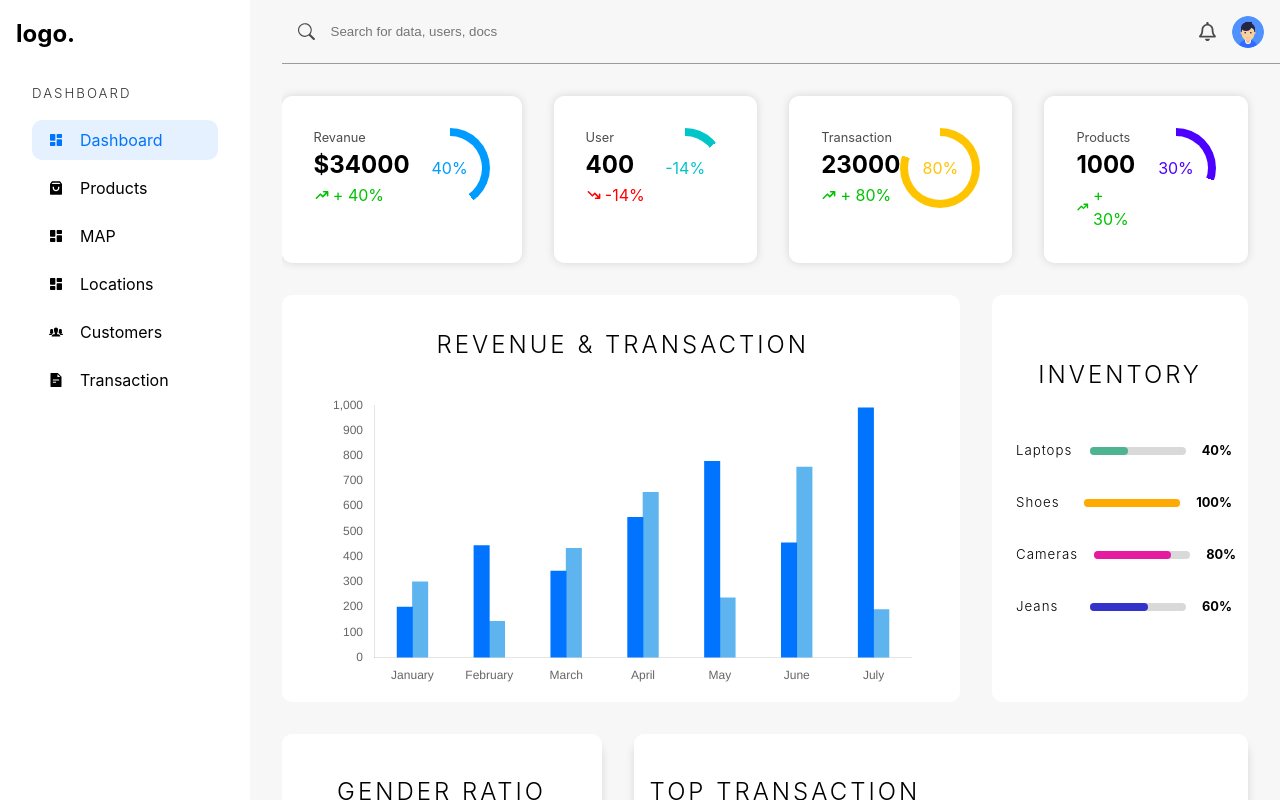
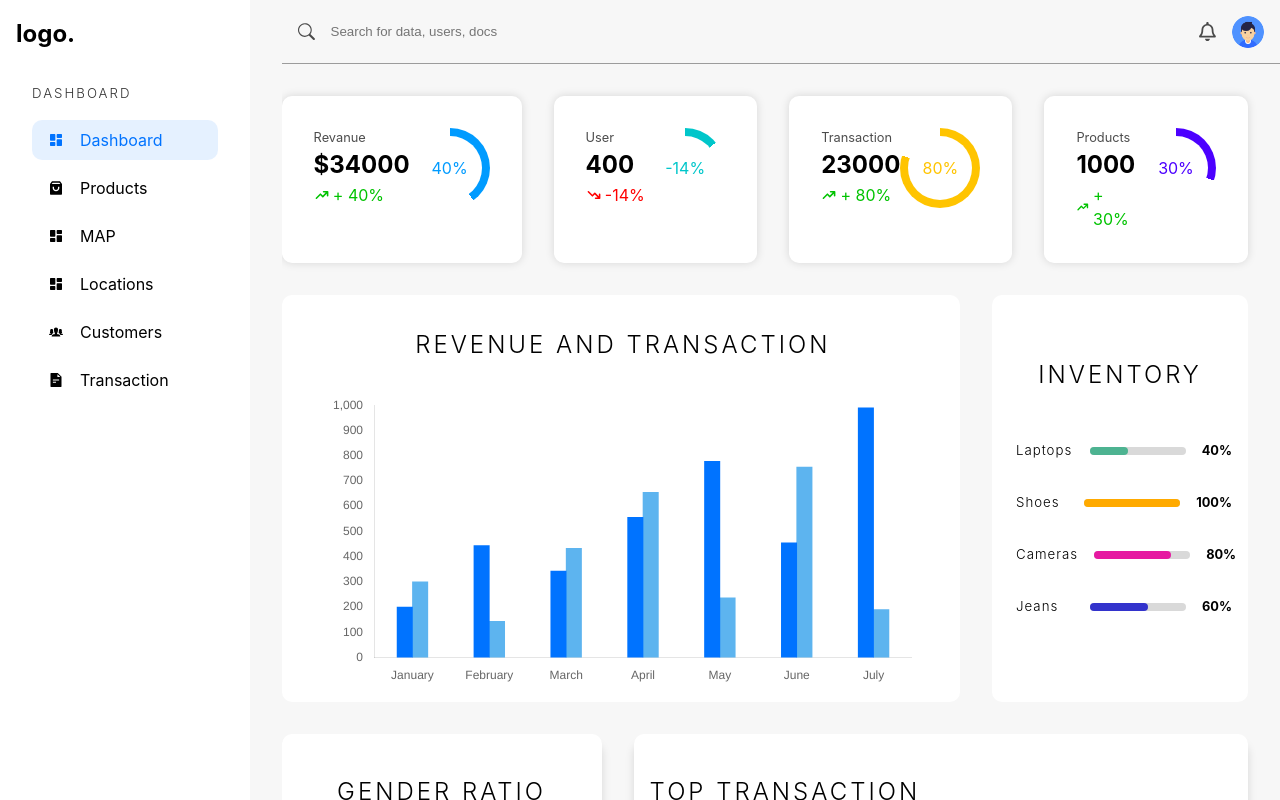
Before and after one commit to Alakhshukla/ShoppingMart, a React (Vite) app: page / in a window 1280 px wide. Built offline with nearby package versions, Linux system fonts and the light colour scheme.

Commit message:
& to and

```diff
--- a/src/pages/Dashboard.tsx
+++ b/src/pages/Dashboard.tsx
@@ -57,7 +57,7 @@ const Dashboard = () => {
 
         <section className="graphContainer">
           <div className="revenue-chart">
-            <h2>Revenue & Transaction</h2>
+            <h2>Revenue and Transaction</h2>
             {/* graphHere */}
             <BarChart
               data_2={[300, 144, 433, 655, 237, 755, 190]}
```
